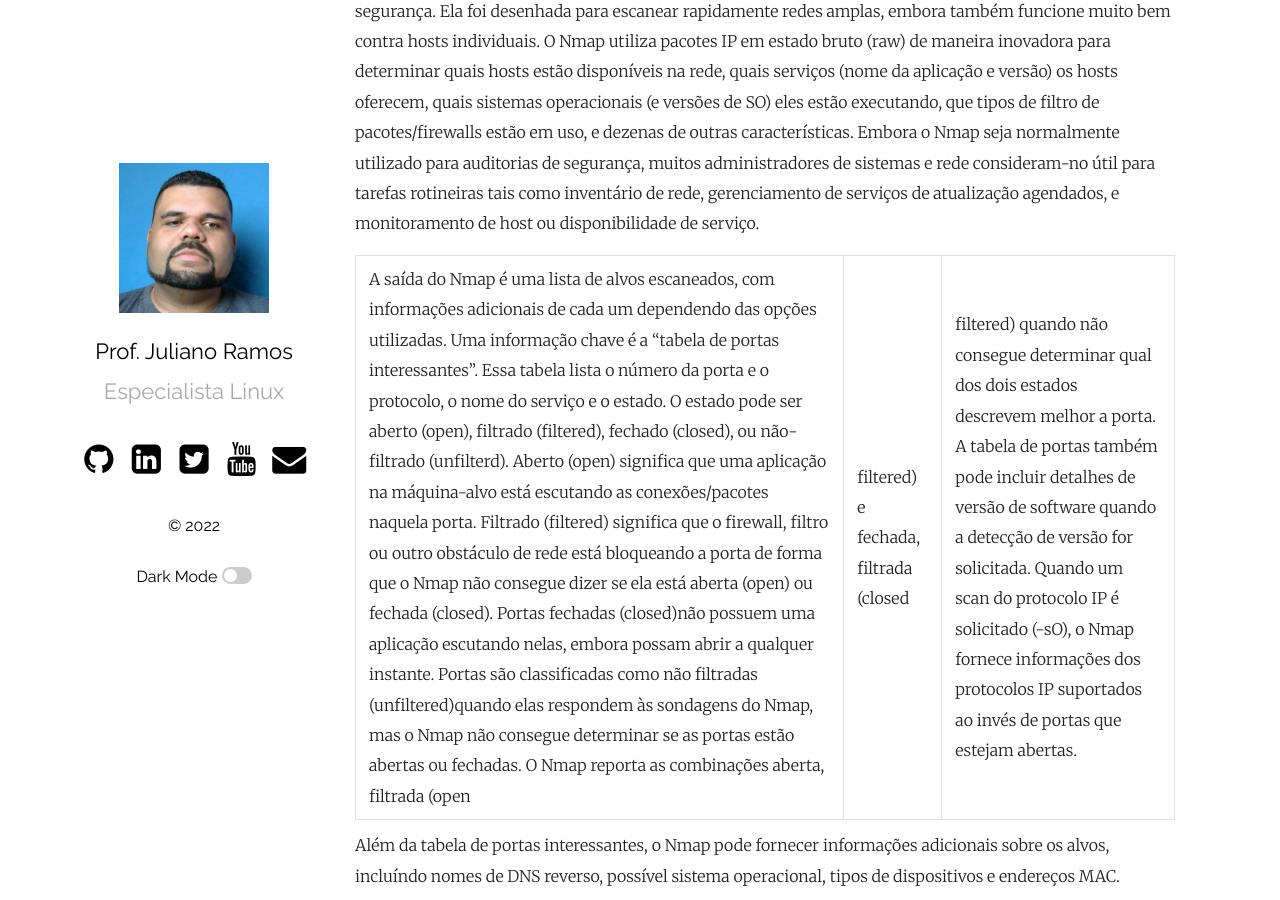
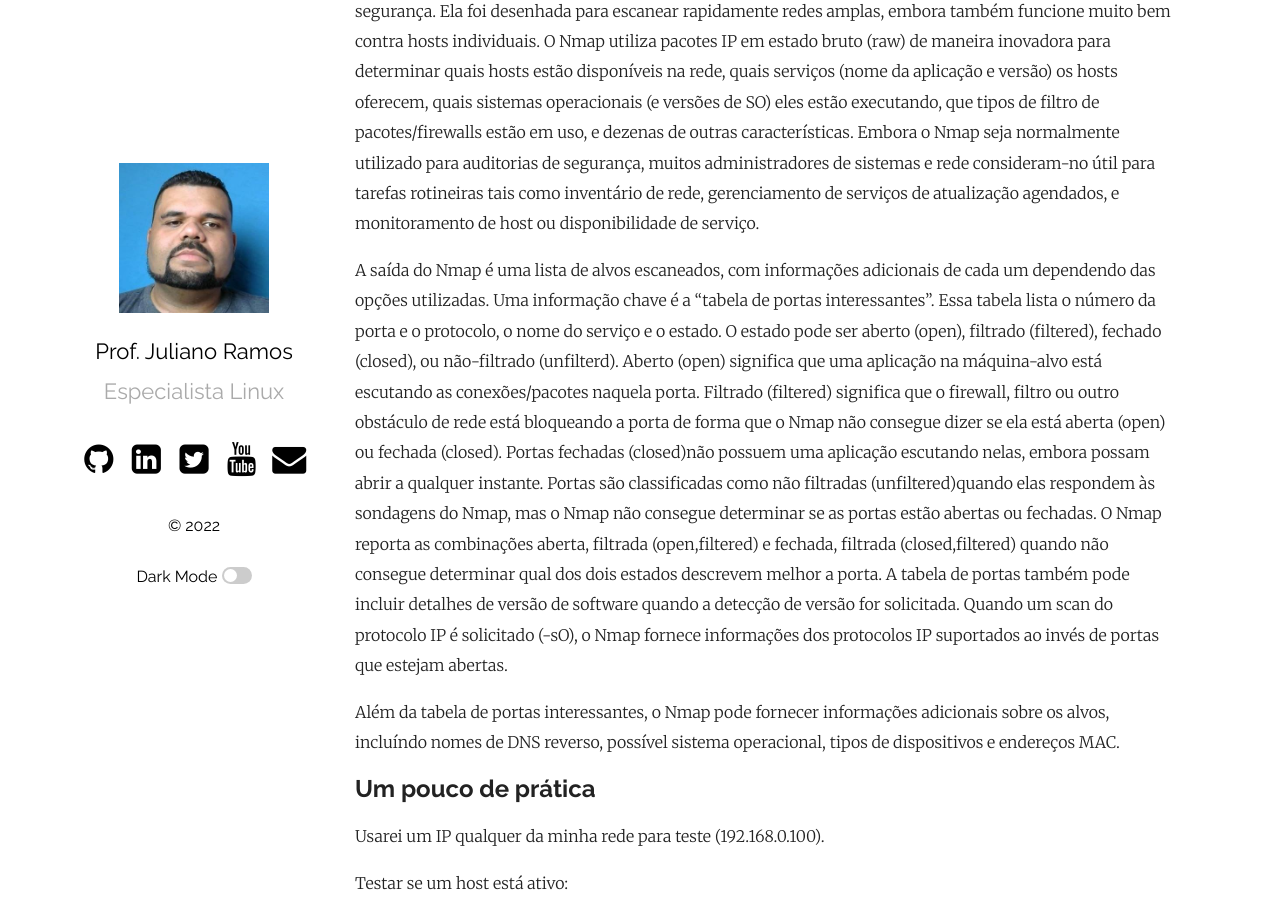
Before and after one commit to profjulianoramos/linux, a Jekyll site: the page built from _posts/2022-6-01-nmap.md, in a window 1280 px wide and 900 px high, scrolled down 365 px. Built offline with Jekyll 4.4.1, drawn with Linux system fonts in a browser that asks for light colours; comment, search, counter and statistics services are not loaded.

```diff
--- a/_posts/2022-6-01-nmap.md
+++ b/_posts/2022-6-01-nmap.md
@@ -17,7 +17,7 @@ Este documento descreve o Nmap versão 4.00. A documentação mais recente está
 
 O Nmap (“Network Mapper”) é uma ferramenta de código aberto para exploração de rede e auditoria de segurança. Ela foi desenhada para escanear rapidamente redes amplas, embora também funcione muito bem contra hosts individuais. O Nmap utiliza pacotes IP em estado bruto (raw) de maneira inovadora para determinar quais hosts estão disponíveis na rede, quais serviços (nome da aplicação e versão) os hosts oferecem, quais sistemas operacionais (e versões de SO) eles estão executando, que tipos de filtro de pacotes/firewalls estão em uso, e dezenas de outras características. Embora o Nmap seja normalmente utilizado para auditorias de segurança, muitos administradores de sistemas e rede consideram-no útil para tarefas rotineiras tais como inventário de rede, gerenciamento de serviços de atualização agendados, e monitoramento de host ou disponibilidade de serviço.
 
-A saída do Nmap é uma lista de alvos escaneados, com informações adicionais de cada um dependendo das opções utilizadas. Uma informação chave é a “tabela de portas interessantes”. Essa tabela lista o número da porta e o protocolo, o nome do serviço e o estado. O estado pode ser aberto (open), filtrado (filtered), fechado (closed), ou não-filtrado (unfilterd). Aberto (open) significa que uma aplicação na máquina-alvo está escutando as conexões/pacotes naquela porta. Filtrado (filtered) significa que o firewall, filtro ou outro obstáculo de rede está bloqueando a porta de forma que o Nmap não consegue dizer se ela está aberta (open) ou fechada (closed). Portas fechadas (closed)não possuem uma aplicação escutando nelas, embora possam abrir a qualquer instante. Portas são classificadas como não filtradas (unfiltered)quando elas respondem às sondagens do Nmap, mas o Nmap não consegue determinar se as portas estão abertas ou fechadas. O Nmap reporta as combinações aberta, filtrada (open|filtered) e fechada, filtrada (closed|filtered) quando não consegue determinar qual dos dois estados descrevem melhor a porta. A tabela de portas também pode incluir detalhes de versão de software quando a detecção de versão for solicitada. Quando um scan do protocolo IP é solicitado (-sO), o Nmap fornece informações dos protocolos IP suportados ao invés de portas que estejam abertas.
+A saída do Nmap é uma lista de alvos escaneados, com informações adicionais de cada um dependendo das opções utilizadas. Uma informação chave é a “tabela de portas interessantes”. Essa tabela lista o número da porta e o protocolo, o nome do serviço e o estado. O estado pode ser aberto (open), filtrado (filtered), fechado (closed), ou não-filtrado (unfilterd). Aberto (open) significa que uma aplicação na máquina-alvo está escutando as conexões/pacotes naquela porta. Filtrado (filtered) significa que o firewall, filtro ou outro obstáculo de rede está bloqueando a porta de forma que o Nmap não consegue dizer se ela está aberta (open) ou fechada (closed). Portas fechadas (closed)não possuem uma aplicação escutando nelas, embora possam abrir a qualquer instante. Portas são classificadas como não filtradas (unfiltered)quando elas respondem às sondagens do Nmap, mas o Nmap não consegue determinar se as portas estão abertas ou fechadas. O Nmap reporta as combinações aberta, filtrada (open,filtered) e fechada, filtrada (closed,filtered) quando não consegue determinar qual dos dois estados descrevem melhor a porta. A tabela de portas também pode incluir detalhes de versão de software quando a detecção de versão for solicitada. Quando um scan do protocolo IP é solicitado (-sO), o Nmap fornece informações dos protocolos IP suportados ao invés de portas que estejam abertas.
 
 Além da tabela de portas interessantes, o Nmap pode fornecer informações adicionais sobre os alvos, incluíndo nomes de DNS reverso, possível sistema operacional, tipos de dispositivos e endereços MAC.
 
```
